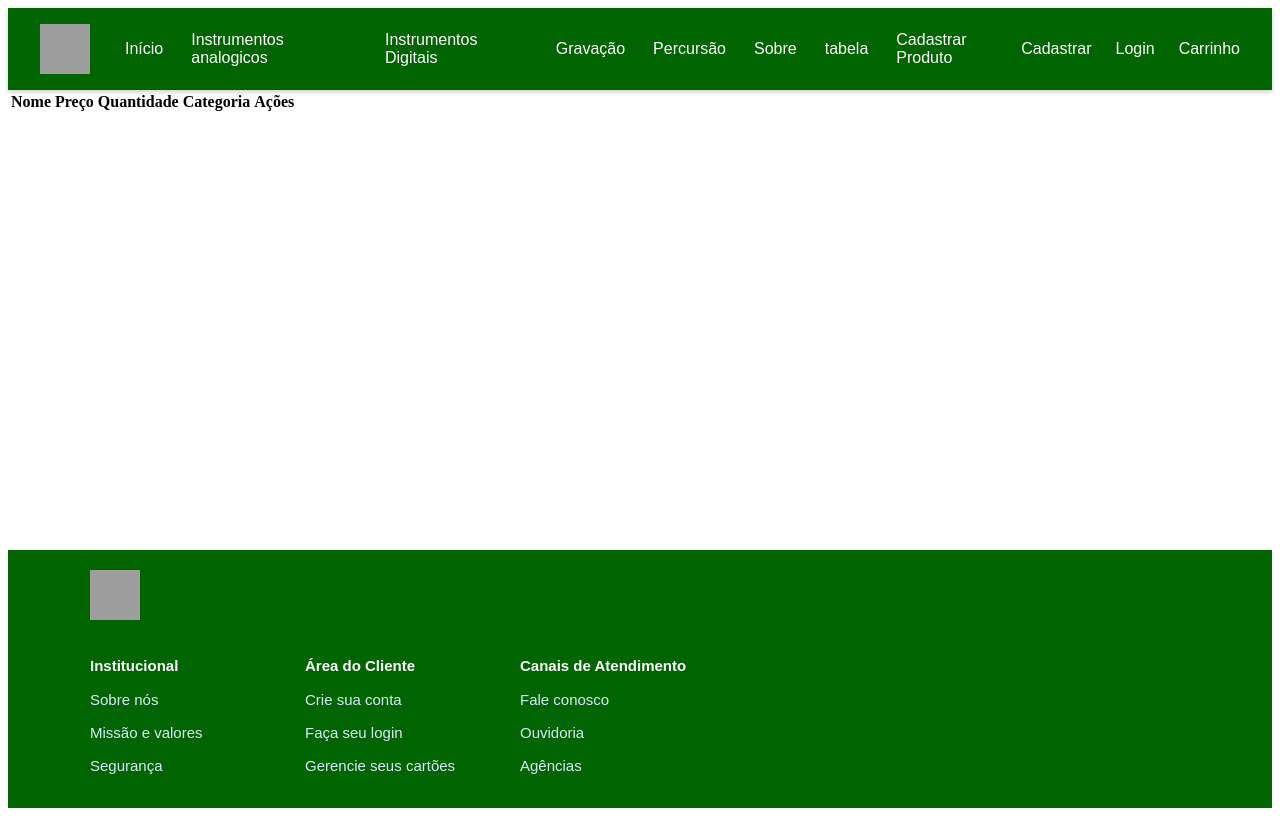
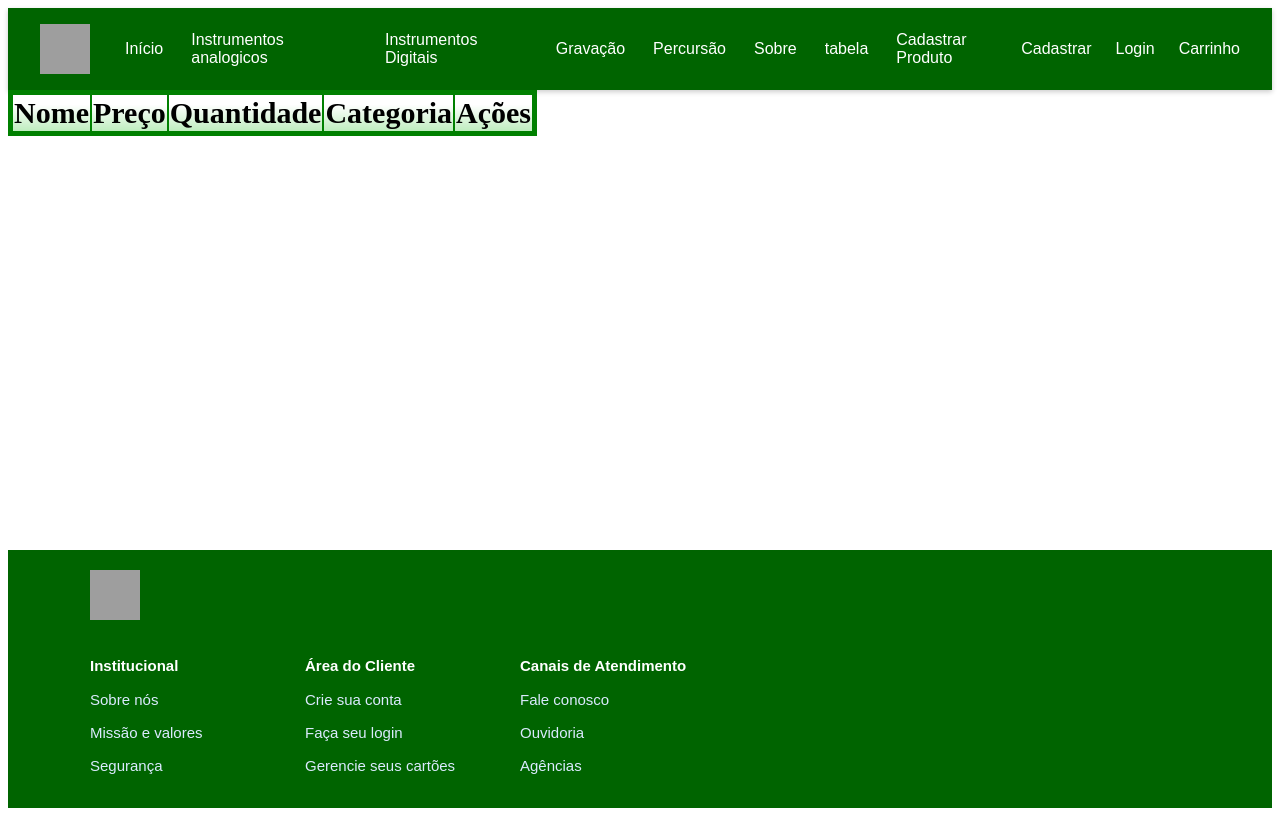
Before and after one commit to TaffarelAS/ProjectPI, an Angular app: page /tabel_prods in a window 1280 px wide. Built offline with nearby package versions, Linux system fonts and the light colour scheme; grey boxes are pictures that could not be loaded.

Commit message:
Css Tabela de produtos

```diff
--- a/src/app/pages/tabel-prods/tabel-prods.css
+++ b/src/app/pages/tabel-prods/tabel-prods.css
@@ -0,0 +1,17 @@
+body{
+    display: flex;
+    justify-content: center;
+}
+
+table{
+    border: 5px solid green;
+    border-collapse: collapse;
+    font-size: 30px;
+    background: linear-gradient(to bottom, white 30%, rgb(184, 235, 184) 100%);
+}
+td{
+    border: 2px solid green;
+}
+th{
+    border: 2px solid green;
+}
```
